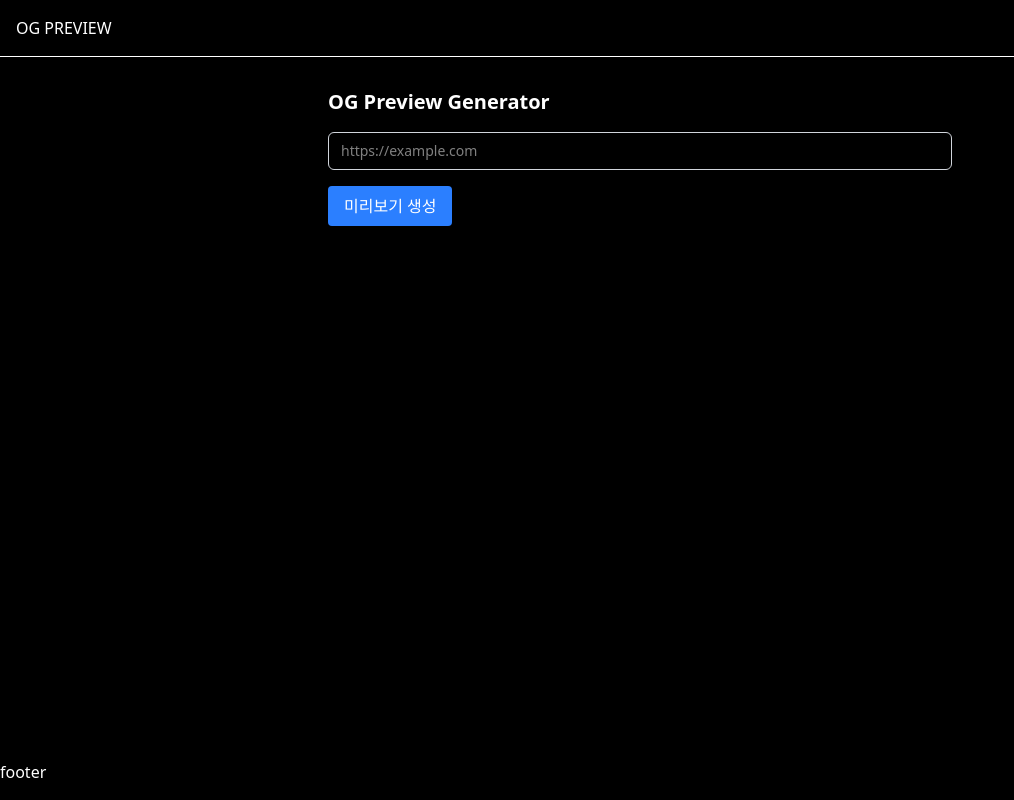
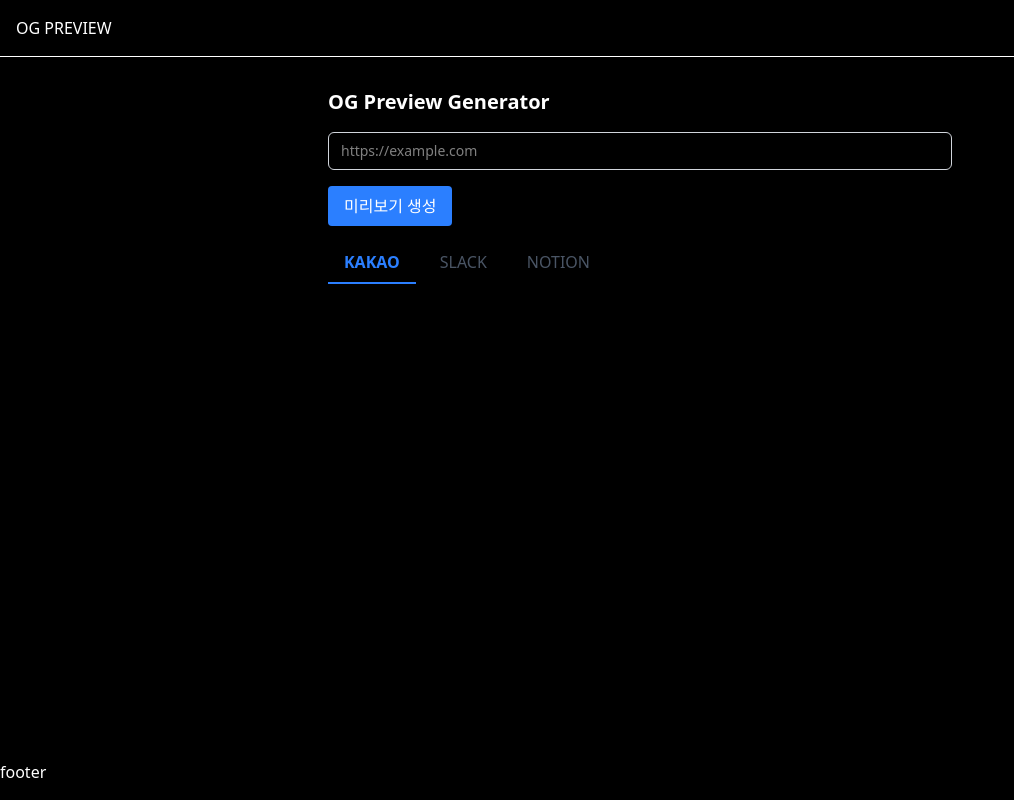
Before and after one commit to sohee-an/og-preview, a Next.js app: page / in a window 1280 px wide. Shown: the whole page, without its empty margins (0-1014 px from the left). Built offline with nearby package versions, Linux system fonts and the light colour scheme.

Commit message:
feat: 카카오,슬랙,노션에 맞는 프리뷰 구현

```diff
--- /dev/null
+++ b/src/components/common/TabButton.tsx
@@ -0,0 +1,26 @@
+import clsx from "clsx";
+type ButtonProps = {
+  text: string;
+  value?: string;
+  className?: string;
+  isActive?: boolean;
+  onClick: () => void;
+};
+
+function TabButton({ text, className, value, isActive, onClick }: ButtonProps) {
+  return (
+    <button
+      onClick={onClick}
+      className={clsx(
+        "px-4 py-2 rounded-t-md border-b-2",
+        isActive
+          ? "border-blue-500 text-blue-500 font-semibold"
+          : "border-transparent text-gray-600",
+        className
+      )}
+    >
+      {text}
+    </button>
+  );
+}
+export default TabButton;
--- /dev/null
+++ b/src/components/home/KakoPreview.tsx
@@ -0,0 +1,15 @@
+type Props = { title: string; description: string; image?: string };
+
+export default function KakaoPreview({ title, description, image }: Props) {
+  return (
+    <div className="flex items-center gap-3 p-3 border rounded shadow-sm bg-yellow-50">
+      {image && (
+        <img src={image} alt="thumbnail" className="w-16 h-16 rounded" />
+      )}
+      <div>
+        <h3 className="font-bold text-gray-900">{title || "제목 없음"}</h3>
+        <p className="text-sm text-gray-600">{description || "설명 없음"}</p>
+      </div>
+    </div>
+  );
+}
--- /dev/null
+++ b/src/components/home/NotionPreview.tsx
@@ -0,0 +1,11 @@
+type Props = { title: string; description: string; image?: string };
+
+export default function NotionPreview({ title, description, image }: Props) {
+  return (
+    <div className="p-4 border rounded bg-gray-50">
+      {image && <img src={image} alt="thumbnail" className="mb-2 rounded" />}
+      <h3 className="font-medium text-black">{title || "제목 없음"}</h3>
+      <p className="text-sm text-gray-600">{description || "설명 없음"}</p>
+    </div>
+  );
+}
--- /dev/null
+++ b/src/components/home/SlackPreview.tsx
@@ -0,0 +1,11 @@
+type Props = { title: string; description: string; image?: string };
+
+export default function SlackPreview({ title, description, image }: Props) {
+  return (
+    <div className="p-3 border-l-4 border-purple-500 bg-white rounded shadow">
+      <h3 className="font-semibold text-purple-600">{title || "제목 없음"}</h3>
+      <p className="text-sm text-gray-700">{description || "설명 없음"}</p>
+      {image && <img src={image} alt="thumbnail" className="mt-2 rounded" />}
+    </div>
+  );
+}
--- a/src/components/home/URLPreview.tsx
+++ b/src/components/home/URLPreview.tsx
@@ -5,11 +5,22 @@ import Input from "@/components/Input";
 import { fetchMeta } from "@/app/actions/fetchMeta";
 import Loading from "../common/Loading";
 import NoImage from "../common/NoImage";
+import { TAB_ITEMS, TabType } from "../../constants/previewMenu";
+import TabButton from "../common/TabButton";
+import KakaoPreview from "./KakoPreview";
+import SlackPreview from "./SlackPreview";
+import NotionPreview from "./NotionPreview";
 
 type PreviewProps = {
   preview: any;
   isLoading: boolean;
 };
+
+const PREVIEW_CATEGORY = [
+  { id: 0, label: "카카오", value: "kakao", isActive: true },
+  { id: 1, label: "슬랙", value: "slack", isActive: false },
+  { id: 2, label: "노션", value: "노션", isActive: false },
+];
 
 export function Preview({ preview, isLoading }: PreviewProps) {
   if (isLoading) {
@@ -48,6 +59,7 @@ export default function OGPreview() {
   const urlRef = useRef<HTMLInputElement>(null);
   const [preview, setPreview] = useState<any>(null);
   const [isLoading, setIsLoading] = useState(false);
+  const [activeTab, setActiveTab] = useState<TabType>("kakao");
 
   const handlePreview = async (e: FormEvent) => {
     e.preventDefault();
@@ -65,7 +77,7 @@ export default function OGPreview() {
   };
 
   return (
-    <div className="space-y-4">
+    <section className="space-y-4">
       <h1 className="text-xl font-bold mb-4">OG Preview Generator</h1>
       <form onSubmit={handlePreview}>
         <Input
@@ -84,6 +96,32 @@ export default function OGPreview() {
       </form>
 
       {preview && <Preview preview={preview} isLoading={isLoading} />}
-    </div>
+
+      <div className="flex gap-2">
+        {TAB_ITEMS.map((tab) => (
+          <TabButton
+            key={tab}
+            text={tab.toUpperCase()}
+            value={tab}
+            isActive={activeTab === tab}
+            onClick={() => setActiveTab(tab)}
+          />
+        ))}
+      </div>
+
+      {preview && (
+        <div className="mt-4">
+          {isLoading && <Loading />}
+          {!isLoading && (
+            <>
+              {activeTab === "kakao" && <KakaoPreview {...preview} />}
+
+              {activeTab === "slack" && <SlackPreview {...preview} />}
+              {activeTab === "notion" && <NotionPreview {...preview} />}
+            </>
+          )}
+        </div>
+      )}
+    </section>
   );
 }
--- /dev/null
+++ b/src/constants/previewMenu.ts
@@ -0,0 +1,2 @@
+export const TAB_ITEMS = ["kakao", "slack", "notion"] as const;
+export type TabType = (typeof TAB_ITEMS)[number];
```
